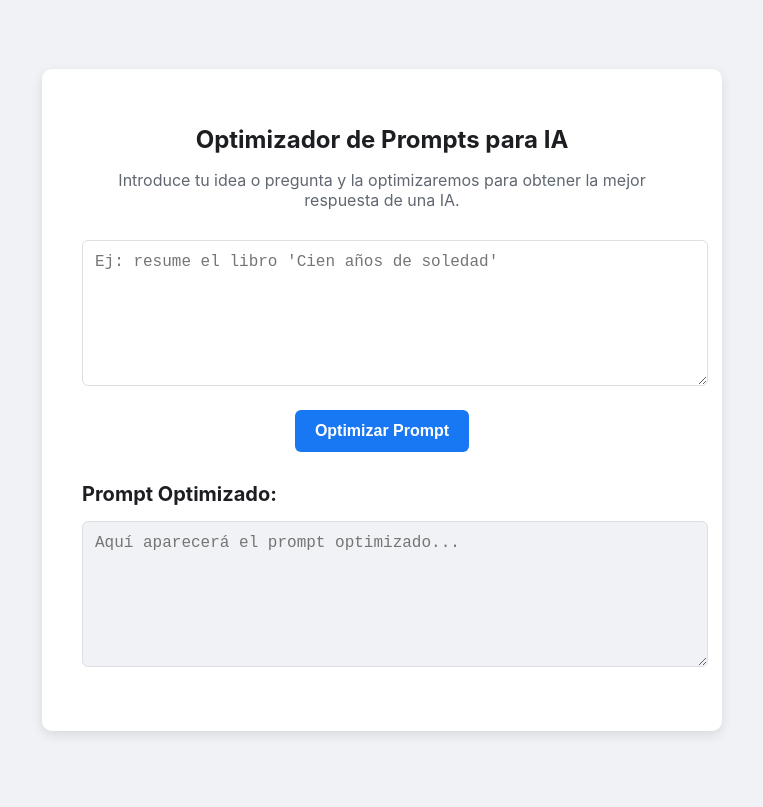
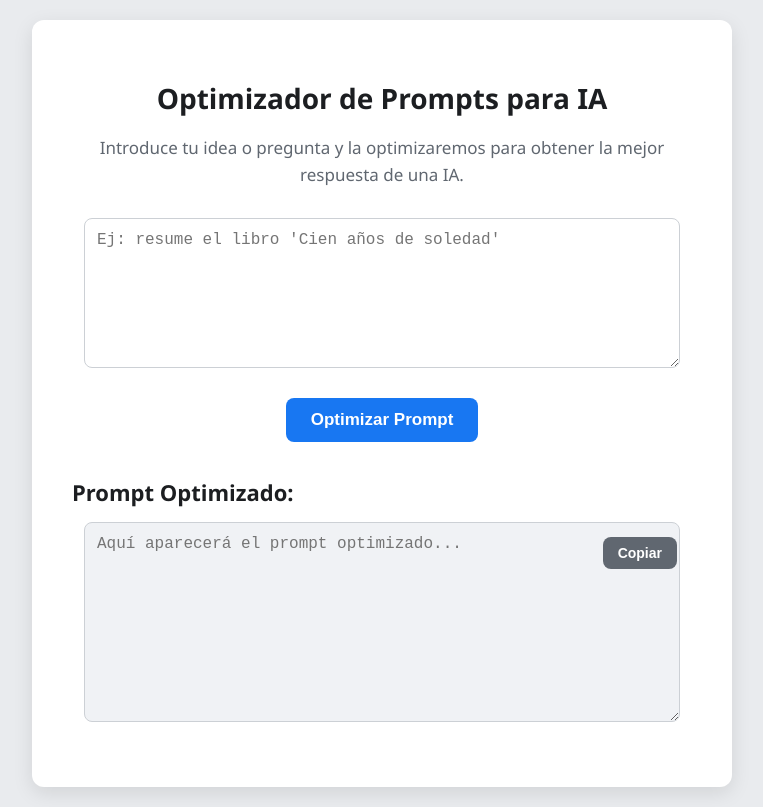
Before and after one commit to coolyeipi/gemini-demo, a plain HTML site: page index.html in a window 1280 px wide. Shown: the whole page, without its empty margins (258-1021 px from the left). Drawn offline with Linux system fonts and the light colour scheme.

Commit message:
feat: Improve UI, add copy button, and enhance prompt optimization logic

```diff
--- a/index.html
+++ b/index.html
@@ -16,7 +16,10 @@
         <button id="optimize-button">Optimizar Prompt</button>
 
         <h2>Prompt Optimizado:</h2>
-        <textarea id="output-prompt" readonly placeholder="Aquí aparecerá el prompt optimizado..."></textarea>
+        <div class="output-container">
+            <textarea id="output-prompt" readonly placeholder="Aquí aparecerá el prompt optimizado..."></textarea>
+            <button id="copy-button" title="Copiar al portapapeles">Copiar</button>
+        </div>
     </div>
 
     <script src="script.js"></script>
--- a/script.js
+++ b/script.js
@@ -2,6 +2,7 @@ document.addEventListener('DOMContentLoaded', () => {
     const inputPrompt = document.getElementById('input-prompt');
     const optimizeButton = document.getElementById('optimize-button');
     const outputPrompt = document.getElementById('output-prompt');
+    const copyButton = document.getElementById('copy-button');
 
     optimizeButton.addEventListener('click', () => {
         const originalPrompt = inputPrompt.value;
@@ -14,18 +15,56 @@ document.addEventListener('DOMContentLoaded', () => {
         outputPrompt.value = optimizedPrompt;
     });
 
+    copyButton.addEventListener('click', () => {
+        outputPrompt.select();
+        outputPrompt.setSelectionRange(0, 99999); // For mobile devices
+        navigator.clipboard.writeText(outputPrompt.value)
+            .then(() => {
+                alert('¡Prompt copiado al portapapeles!');
+            })
+            .catch(err => {
+                console.error('Error al copiar: ', err);
+                alert('No se pudo copiar el prompt. Por favor, cópialo manualmente.');
+            });
+    });
+
     function optimizarPrompt(prompt) {
-        // Lógica de optimización (se implementará en el siguiente paso)
-        const promptOptimizado = `**Rol:** Eres un asistente experto.
+        let rol = "Eres un asistente experto.";
+        let instruccionesAdicionales = [
+            "Proporciona una respuesta clara y concisa.",
+            "Si es un tema complejo, divídelo en puntos clave.",
+            "Asegúrate de que el tono sea profesional y útil."
+        ];
+        let formatoSalida = "Texto plano.";
+
+        const lowerCasePrompt = prompt.toLowerCase();
+
+        if (lowerCasePrompt.includes("código") || lowerCasePrompt.includes("code") || lowerCasePrompt.includes("programar")) {
+            rol = "Eres un programador experto y asistente de codificación.";
+            instruccionesAdicionales.push("Proporciona el código completo y funcional.", "Incluye comentarios si es necesario.");
+            formatoSalida = "Bloque de código en el lenguaje especificado.";
+        } else if (lowerCasePrompt.includes("resume") || lowerCasePrompt.includes("resumen") || lowerCasePrompt.includes("sintetiza")) {
+            rol = "Eres un experto en síntesis de información.";
+            instruccionesAdicionales.push("El resumen debe ser conciso y capturar los puntos clave.", "No excedas las 5 oraciones.");
+            formatoSalida = "Resumen en texto plano.";
+        } else if (lowerCasePrompt.includes("lista") || lowerCasePrompt.includes("enumera") || lowerCasePrompt.includes("elementos")) {
+            rol = "Eres un asistente organizador.";
+            instruccionesAdicionales.push("Presenta la información en formato de lista numerada o con viñetas.");
+            formatoSalida = "Lista.";
+        } else if (lowerCasePrompt.includes("explica") || lowerCasePrompt.includes("definir") || lowerCasePrompt.includes("qué es")) {
+            rol = "Eres un educador y experto en explicaciones claras.";
+            instruccionesAdicionales.push("Explica el concepto de manera sencilla y con ejemplos si es posible.", "Evita la jerga técnica innecesaria.");
+            formatoSalida = "Explicación detallada.";
+        }
+
+        const promptOptimizado = `**Rol:** ${rol}
 
 **Tarea:** ${prompt}
 
 **Instrucciones Adicionales:**
-- Proporciona una respuesta clara y concisa.
-- Si es un tema complejo, divídelo en puntos clave.
-- Asegúrate de que el tono sea profesional y útil.
+${instruccionesAdicionales.map(inst => `- ${inst}`).join('\n')}
 
-**Formato de Salida Deseado:** Texto plano.`;
+**Formato de Salida Deseado:** ${formatoSalida}`;
 
         return promptOptimizado;
     }
--- a/style.css
+++ b/style.css
@@ -1,78 +1,110 @@
 body {
-    font-family: -apple-system, BlinkMacSystemFont, 'Segoe UI', Roboto, Helvetica, Arial, sans-serif;
-    background-color: #f0f2f5;
+    font-family: 'Segoe UI', Tahoma, Geneva, Verdana, sans-serif;
+    background-color: #e9ebee;
     color: #333;
     display: flex;
     justify-content: center;
     align-items: center;
-    height: 100vh;
+    min-height: 100vh;
     margin: 0;
+    padding: 20px;
+    box-sizing: border-box;
 }
 
 .container {
     background-color: #ffffff;
     padding: 40px;
-    border-radius: 10px;
-    box-shadow: 0 4px 12px rgba(0, 0, 0, 0.1);
+    border-radius: 12px;
+    box-shadow: 0 6px 20px rgba(0, 0, 0, 0.1);
     width: 100%;
-    max-width: 600px;
+    max-width: 700px;
     text-align: center;
+    box-sizing: border-box;
 }
 
 h1 {
-    font-size: 24px;
+    font-size: 28px;
     color: #1c1e21;
-    margin-bottom: 10px;
+    margin-bottom: 15px;
 }
 
 p {
-    font-size: 16px;
+    font-size: 17px;
     color: #606770;
     margin-bottom: 30px;
+    line-height: 1.6;
 }
 
 textarea {
-    width: 100%;
-    height: 120px;
+    width: calc(100% - 24px);
+    height: 150px;
     padding: 12px;
-    border: 1px solid #dddfe2;
-    border-radius: 6px;
+    border: 1px solid #ccd0d5;
+    border-radius: 8px;
     font-size: 16px;
     margin-bottom: 20px;
     resize: vertical;
+    box-sizing: border-box;
 }
 
 textarea:focus {
     outline: none;
     border-color: #1877f2;
-    box-shadow: 0 0 0 2px rgba(24, 119, 242, 0.2);
+    box-shadow: 0 0 0 3px rgba(24, 119, 242, 0.25);
 }
 
 button {
     background-color: #1877f2;
     color: #ffffff;
     border: none;
-    padding: 12px 20px;
-    border-radius: 6px;
-    font-size: 16px;
-    font-weight: bold;
+    padding: 12px 25px;
+    border-radius: 8px;
+    font-size: 17px;
+    font-weight: 600;
     cursor: pointer;
-    transition: background-color 0.3s;
+    transition: background-color 0.3s ease, transform 0.2s ease;
+    margin: 5px;
 }
 
 button:hover {
     background-color: #166fe5;
+    transform: translateY(-2px);
+}
+
+button:active {
+    transform: translateY(0);
 }
 
 h2 {
-    font-size: 20px;
+    font-size: 22px;
     color: #1c1e21;
     margin-top: 30px;
     margin-bottom: 15px;
     text-align: left;
 }
 
+.output-container {
+    position: relative;
+    margin-bottom: 20px;
+}
+
 #output-prompt {
     background-color: #f0f2f5;
-    cursor: not-allowed;
+    cursor: text;
+    height: 200px;
+    margin-bottom: 0;
 }
+
+#copy-button {
+    position: absolute;
+    top: 10px;
+    right: 10px;
+    padding: 8px 15px;
+    font-size: 14px;
+    background-color: #606770;
+    z-index: 10;
+}
+
+#copy-button:hover {
+    background-color: #4a4d50;
+}
```
